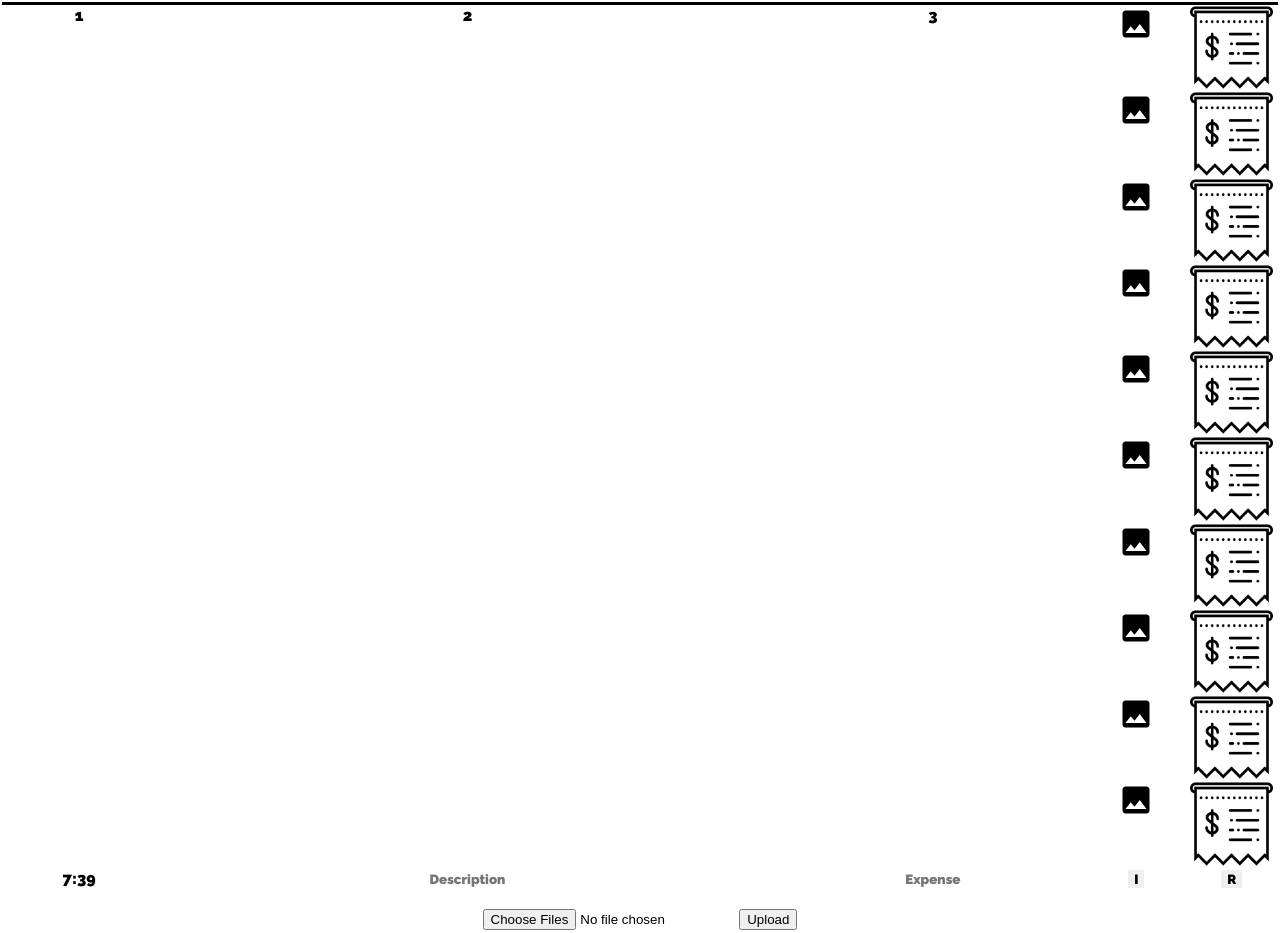
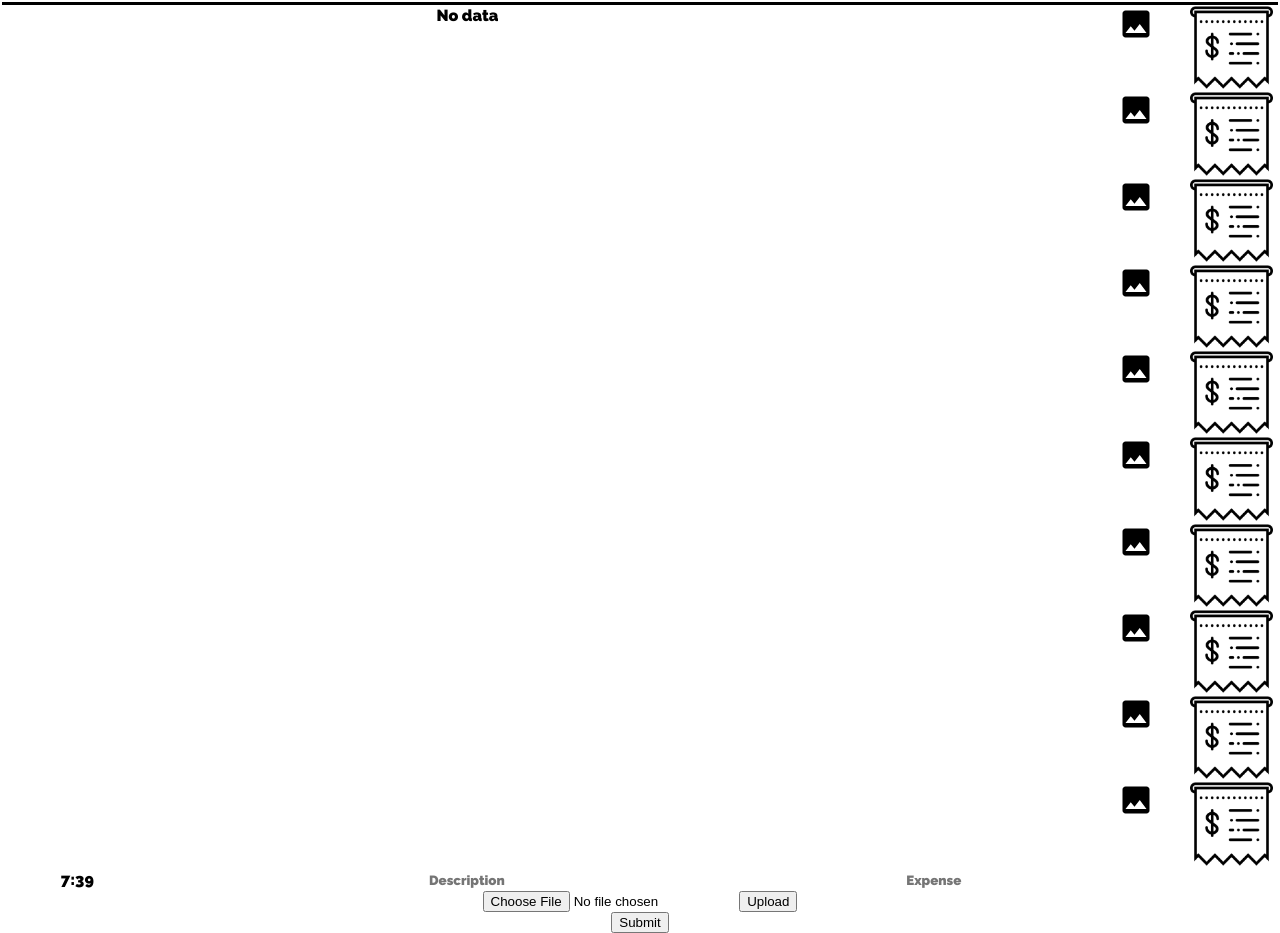
Before and after one commit to cinomed88/Household-Account, a website: page static/index.html in a window 1280 px wide. Shown: the part 111-1044 px from the top of the page. Drawn offline with nearby package versions, Linux system fonts and the light colour scheme; some packages are replaced by stand-ins of ours; no server answers; a script that the page names is missing.

Commit message:
image upload modify temp

```diff
--- a/package.json
+++ b/package.json
@@ -6,7 +6,8 @@
   "dependencies": {
     "body-parser": "^1.15.2",
     "express": "^4.14.0",
-    "multer": "^1.2.0"
+    "multer": "^1.2.0",
+    "multiparty": "^4.2.1"
   },
   "author": {
     "name": "lucas"
--- a/static/index.html
+++ b/static/index.html
@@ -18,28 +18,6 @@
   <!-- <script src="/js/imgUpload.js"></script> -->
   <script src="/js/recordLoad.js"></script>
 
-<script>
-    $(document).ready(function () {
-        var form = $('#frmUploader')[0];
-        var data = new FormData(form);
-
-        $.ajax({
-            url: "/api/Upload",
-            enctype: 'multipart/form-data',
-            processData: false,
-            contentsType: false,
-            cache: false,
-            type: "POST",
-            success: function(data) {
-                console.log("SUCCESS JSON:", data);
-            },
-            error: function(jqXHR, textStatus, errorThrown) {
-                console.log("ERROR:", jqXHR, textStatus, errorThrown);
-            }
-        });
-    });
-</script>
-
 </head>
 
 <body>
@@ -49,10 +27,7 @@
       <span>Household Account</span>
     </div>
 
-    <div id="heading2">
-
-    </div>
-
+    <div id="heading2"></div>
 
     <div id="list">
       <div id="list_header">
@@ -63,9 +38,9 @@
         <div>P2</div>
       </div>
       <div id="tr1" class="transaction" class="odd_row">
-        <div class="time">1</div>
-        <div class="description">2</div>
-        <div class="expense">3</div>
+        <div class="time"></div>
+        <div class="description">No data</div>
+        <div class="expense"></div>
         <div class="item_photo"><img src="/img/baseline_photo_black_18dp.png"/></div>
         <div class="receipt_photo"><img src="/img/receipt.png"/></div>
       </div>
@@ -133,10 +108,9 @@
         <div class="receipt_photo"><img src="/img/receipt.png"/></div>
       </div>
 
-
-
-
-
+    </div>
+  </div>
+  <div id="addNewRecord">
     <div class="transaction">
       <div class="time" id="time_input"></div>
       <div class="description">
@@ -145,29 +119,19 @@
       <div class="expense">
         <input id="expense_input" type="text" placeholder="Expense" size="7" pattern="[0-9]{7}">
       </div>
-        <div class="item_photo">
-          <input id="item_photo_input" type="button" value="I" size="1" onclick="">
     </div>
-        <div class="receipt_photo">
-          <input id="receipt_photo_input" type="button" value="R" size="1" onclick="">
-        </div>
-      </div>
+    <form id="frmUploader" enctype="multipart/form-data" action="/uploadImage" method="post">
+      <input type="file" name="imgUploader" value="ProductImg" accept="image/*" />
+      <input type="submit" name="submit" id="btnSubmit" value="Upload" />
+    </form>
+
     <div>
-
-          <!-- <input id="submit" type="button" value="Submit"/> -->
+        <input id="submit" type="button" value="Submit"/>
         <p id="p2"></p>
-      </div>
-
-
+        <p id="p3"></p>
     </div>
 
   </div>
-<form id="frmUploader" enctype="multipart/form-data" action="api/Upload/" method="post">
-    <input type="file" name="imgUploader" value="ProductImg" multiple />
-    <input type="submit" name="submit" id="btnSubmit" value="Upload" />
-</form>
-
-
 
 </body>
 
--- a/static/js/imgUpload.js
+++ b/static/js/imgUpload.js
@@ -3,7 +3,7 @@ $(document).ready(function () {
     var data = new FormData(form);
 
     $.ajax({
-        url: "/api/Upload",
+        url: "/uploadImage",
         enctype: 'multipart/form-data',
         processData: false,
         contentsType: false,
--- a/static/js/submit.js
+++ b/static/js/submit.js
@@ -1,7 +1,7 @@
 $(document).ready(function() {
 
 
-    $('#submit').click(function(e) {
+    $('#btnSubmit').click(function(e) {
         let formData = { description: $("#description_input").val(),
                          expense: $("#expense_input").val()
                        };
@@ -11,13 +11,13 @@ $(document).ready(function() {
             dataType: "json",
             type: "POST",
             data: formData,
-            success: function(data) {
+            success: (data) => {
                 console.log("SUCCESS JSON:", data);
                 $(description_input).val('');
                 $(expense_input).val('');
 
                 $("#p2").html(data[0] + " " + data[1]['description']
-                              + " " + data[1]['expense']
+                              + ", " + data[1]['expense']
                              );
 
             },
@@ -26,25 +26,31 @@ $(document).ready(function() {
                 console.log("ERROR:", jqXHR, textStatus, errorThrown);
             }
         });
+
     });
 
+    // $('#btnSubmit').click(function(e) {
+
+    //     var form = $('#frmUploader')[0];
+    //     var formdata = new FormData(form);
+    //     console.log(formdata);
+
+    //     $.ajax({
+    //         url: "/uploadImage",
+    //         enctype: 'multipart/form-data',
+    //         processData: false,
+    //         contentsType: false,
+    //         cache: false,
+    //         data: formdata,
+    //         type: "POST",
+    //         success: (data) => {
+    //              console.log("SUCCESS Image Successfully", data);
+    //         },
+    //         error: function(jqXHR, textStatus, errorThrown) {
+    //             console.log("ERROR:", jqXHR, textStatus, errorThrown);
+    //         }
+    //     });
+    // });
 
 
-    var form = $('#frmUploader')[0];
-    var data = new FormData(form);
-
-    $.ajax({
-        url: "/api/Upload",
-        enctype: 'multipart/form-data',
-        processData: false,
-        contentsType: false,
-        cache: false,
-        type: "POST",
-        success: function(data) {
-            console.log("SUCCESS JSON:", data);
-        },
-        error: function(jqXHR, textStatus, errorThrown) {
-            console.log("ERROR:", jqXHR, textStatus, errorThrown);
-        }
-    });
 });
```
Also changed, not shown: app.js (+20 -17 lines), Images/imgUploader_1563775466090_9b1aea5f4193d8670b0f172fc59cb447.jpg (deleted), tempImages/10093115.png (added), tempImages/10329379_19bdee4ff745a78d83e95c94df33a1a7_170.jpg (added), tempImages/8626286.png (added), 1 other file. Lines whose indentation alone changed are shown as unchanged.
